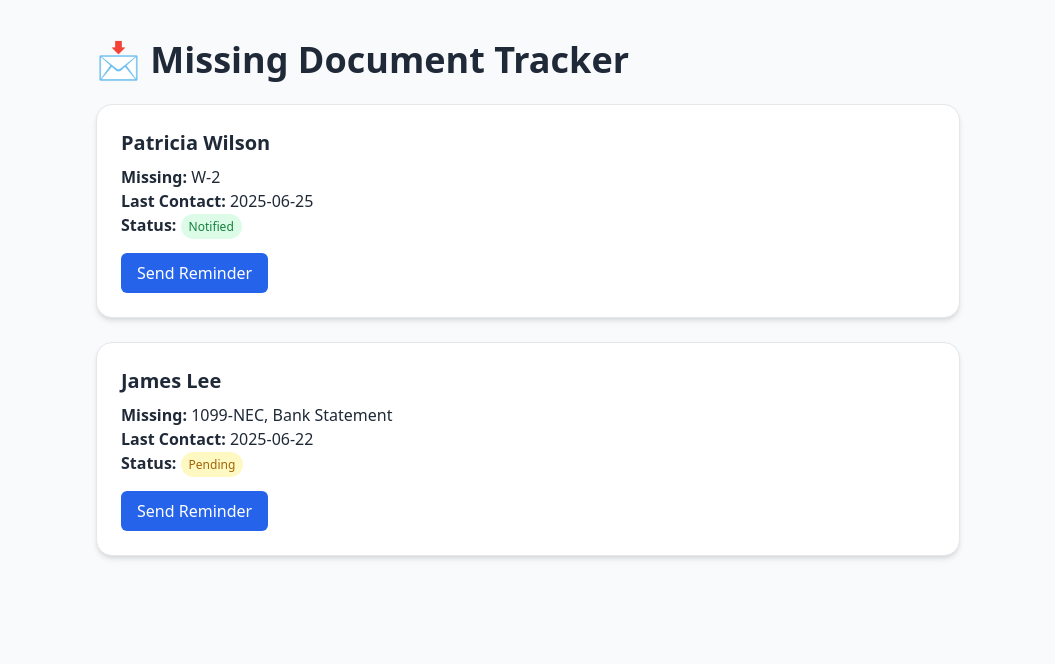
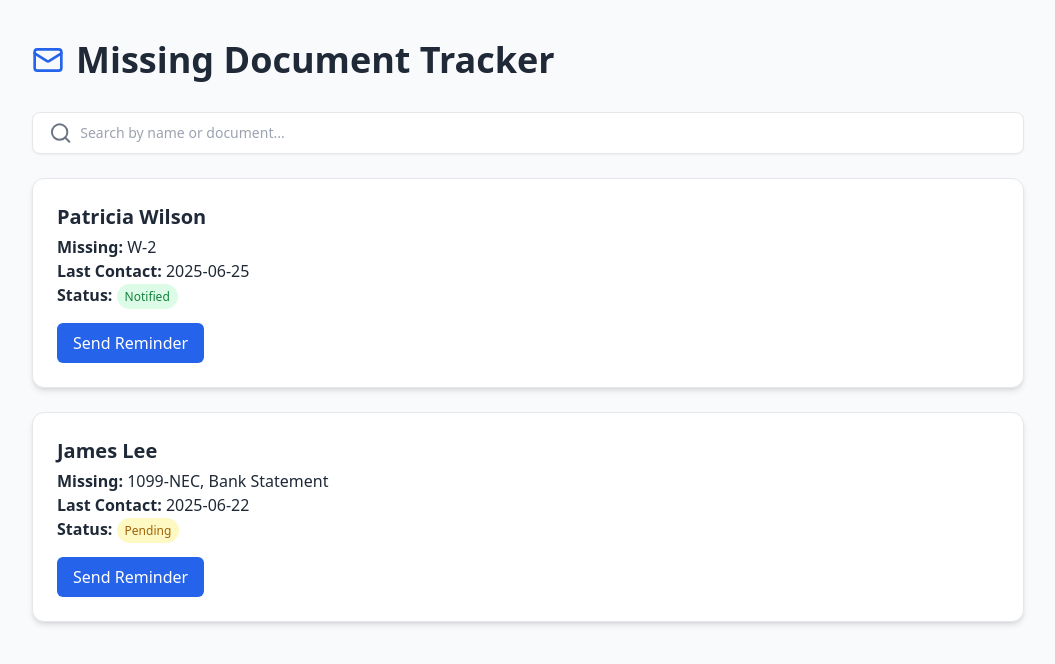
Before and after one commit to rogle25/aidashboard, a React (Create React App) app: page / in a window 1280 px wide. Shown: the top 664 px of the page, without its empty margins (112-1167 px from the left). Built offline with nearby package versions, Linux system fonts and the light colour scheme.

Commit message:
Update App.js

```diff
--- a/src/App.js
+++ b/src/App.js
@@ -1,4 +1,11 @@
+// Enhanced Missing Document Tracker with:
+// - Lucide icons
+// - Animated cards
+// - Search and filter
+// - Live backend hookup ready structure
+
 import React, { useState } from 'react';
+import { Search, Mail, Loader } from 'lucide-react';
 
 const mockClients = [
   {
@@ -18,11 +25,13 @@ const mockClients = [
 ];
 
 export default function App() {
-  const [loading, setLoading] = useState(false);
+  const [clients, setClients] = useState(mockClients);
+  const [searchTerm, setSearchTerm] = useState('');
+  const [loadingId, setLoadingId] = useState(null);
   const [message, setMessage] = useState('');
 
   const sendReminder = async (clientId) => {
-    setLoading(true);
+    setLoadingId(clientId);
     setMessage('');
     try {
       const res = await fetch('https://your-backend-api.com/send-reminder', {
@@ -35,21 +44,41 @@ export default function App() {
     } catch (error) {
       setMessage('Error sending reminder.');
     }
-    setLoading(false);
+    setLoadingId(null);
   };
 
+  const filteredClients = clients.filter((c) =>
+    c.name.toLowerCase().includes(searchTerm.toLowerCase()) ||
+    c.missingDocs.join(',').toLowerCase().includes(searchTerm.toLowerCase())
+  );
+
   return (
-    <div className="max-w-4xl mx-auto px-4 py-10">
-      <h1 className="text-4xl font-bold mb-6 flex items-center gap-2">
-        📩 Missing Document Tracker
-      </h1>
+    <div className="max-w-5xl mx-auto px-4 py-10 animate-fade-in">
+      <div className="flex items-center gap-3 mb-8">
+        <Mail className="text-blue-600 w-8 h-8" />
+        <h1 className="text-4xl font-bold">Missing Document Tracker</h1>
+      </div>
 
-      {mockClients.map((client) => (
+      <div className="flex items-center gap-2 mb-6 bg-white border rounded-lg px-4 py-2 shadow-sm">
+        <Search className="text-gray-500" />
+        <input
+          type="text"
+          placeholder="Search by name or document..."
+          value={searchTerm}
+          onChange={(e) => setSearchTerm(e.target.value)}
+          className="w-full outline-none text-sm"
+        />
+      </div>
+
+      {filteredClients.length === 0 ? (
+        <p className="text-gray-500 text-center">No matching clients found.</p>
+      ) : (
+        filteredClients.map((client) => (
           <div
             key={client.id}
-          className="bg-white rounded-2xl shadow-md p-6 mb-6 border border-gray-200"
+            className="bg-white rounded-xl shadow-md p-6 mb-6 border border-gray-200 transition-transform hover:scale-[1.02]"
           >
-          <h2 className="text-xl font-semibold mb-2">{client.name}</h2>
+            <h2 className="text-xl font-semibold mb-1">{client.name}</h2>
             <p>
               <strong>Missing:</strong> {client.missingDocs.join(', ')}
             </p>
@@ -71,16 +100,25 @@ export default function App() {
 
             <button
               onClick={() => sendReminder(client.id)}
-            disabled={loading}
-            className="mt-4 bg-blue-600 text-white px-4 py-2 rounded-md hover:bg-blue-700 transition disabled:opacity-50"
+              disabled={loadingId === client.id}
+              className="mt-4 bg-blue-600 text-white px-4 py-2 rounded-md hover:bg-blue-700 transition disabled:opacity-50 flex items-center gap-2"
             >
-            {loading ? 'Sending...' : 'Send Reminder'}
+              {loadingId === client.id ? (
+                <>
+                  <Loader className="w-4 h-4 animate-spin" /> Sending...
+                </>
+              ) : (
+                <>Send Reminder</>
+              )}
             </button>
           </div>
-      ))}
+        ))
+      )}
 
       {message && (
-        <p className="mt-4 text-center text-blue-600 font-medium">{message}</p>
+        <div className="mt-6 text-center text-blue-600 font-medium animate-fade-in">
+          {message}
+        </div>
       )}
     </div>
   );
```
Lines whose indentation alone changed are shown as unchanged.
